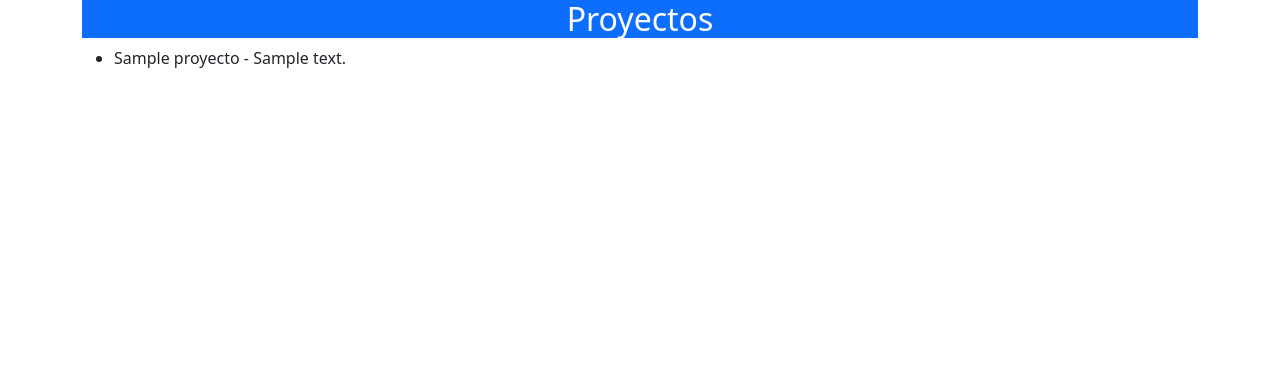
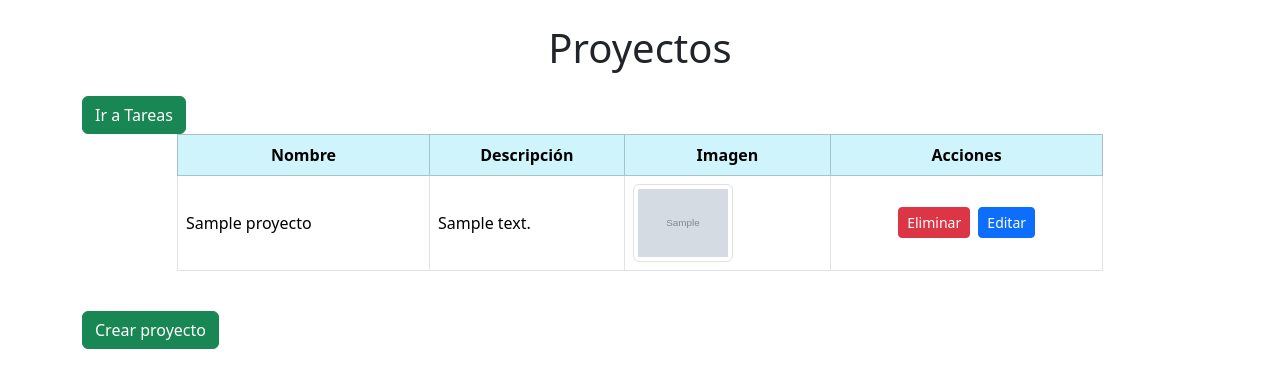
Before and after one commit to ElizabethMargott/Basic-Project, a Django app: page /proyectos/ in a window 1280 px wide. Shown: the top 388 px of the page. Run offline with Django 5.2, Linux system fonts and the light colour scheme; tables that the repository leaves empty hold one stand-in row (values such as "Sample post"); grey boxes marked "Sample" are stand-in pictures.

Commit message:
todavia decorando

```diff
--- a/app/models.py
+++ b/app/models.py
@@ -3,6 +3,7 @@ from django.db import models
 class Proyecto(models.Model):
     nombre = models.CharField(max_length=100)
     descripcion = models.TextField()
+    img = models.ImageField(upload_to='proyectos/')
 
     def __str__(self):
         return self.nombre
--- /dev/null
+++ b/app/static/css/style.css
@@ -0,0 +1,4 @@
+
+html, body{
+    background: rgb(255, 255, 255);
+}
--- a/app/templates/layout.html
+++ b/app/templates/layout.html
@@ -1,10 +1,13 @@
 <!DOCTYPE html>
 <html lang="en">
-<head>
+    <head>
+    {% load static %}
     <meta charset="UTF-8">
     <meta name="viewport" content="width=device-width, initial-scale=1.0">
     <title>App Test</title>
     <link href="https://cdn.jsdelivr.net/npm/bootstrap@5.3.2/dist/css/bootstrap.min.css" rel="stylesheet">
+    <link rel="stylesheet" type="text/css" href="{% static 'css/style.css' %}">
+
 </head>
 <body>
 
--- a/app/templates/lista_proyectos.html
+++ b/app/templates/lista_proyectos.html
@@ -2,15 +2,46 @@
 
 {% block content %}
 
-    <div class="container">
-        <h1 class="bg-primary text-center fs-2 text-white">Proyectos</h1>
+<div class="container">
+    <h1 class="text-center my-4">Proyectos</h1>
 
-        <ul>
-            {% for proyecto in proyectos %}
-              <li>{{ proyecto.nombre }} - {{ proyecto.descripcion }}</li>
-            {% endfor %}
-        </ul>
-
+    <div class="mt-4">
+        <a href="{% url 'listar_tareas' %}" class="btn btn-success btn-block">Ir a Tareas</a>
     </div>
 
+    <div class="row justify-content-center">
+        <div class="col-lg-10">
+            <div class="table-responsive">
+                <table class="table table-bordered table-hover">
+                    <thead class="table-info ">
+                        <tr class="text-center">
+                            <th scope="col">Nombre</th>
+                            <th scope="col">Descripción</th>
+                            <th scope="col">Imagen</th>
+                            <th scope="col">Acciones</th>
+                        </tr>
+                    </thead>
+                    <tbody>
+                        {% for proyecto in proyectos %}
+                        <tr>
+                            <td class="align-middle">{{ proyecto.nombre }}</td>
+                            <td class="align-middle">{{ proyecto.descripcion }}</td>
+                            <td class="align-middle"><img class="img-thumbnail" style="max-width: 100px; max-height: 100px;" src="/media/{{ proyecto.img }}" alt="{{ proyecto.nombre }}"></td>
+                            <td class="align-middle text-center">
+                                <a href="{% url 'eliminar_proyecto' proyecto_id=proyecto.id %}" class="btn btn-danger btn-sm me-1">Eliminar</a>
+                                <a href="{% url 'editar_proyecto' proyecto_id=proyecto.id %}" class="btn btn-primary btn-sm">Editar</a>
+                            </td>
+                        </tr>
+                        {% endfor %}
+                    </tbody>
+                </table>
+            </div>
+        </div>
+    </div>
+
+    <div class="mt-4">
+        <a href="{% url 'crear_proyecto' %}" class="btn btn-success btn-block">Crear proyecto</a>
+    </div>
+</div>
+
 {% endblock %}
--- a/app/urls.py
+++ b/app/urls.py
@@ -1,7 +1,24 @@
 from django.urls import path
 from . import views
+from django.conf import settings
+from django.conf.urls.static import static
 
 urlpatterns = [
     path('', views.home, name="home"),
     path('proyectos/', views.lista_proyectos, name='lista_proyectos'),
+    path('proyectos/create/', views.crear_proyecto, name='crear_proyecto'),
+    path('proyectos/<int:proyecto_id>/', views.detalle_proyecto, name='detalle_proyecto'),
+    path('proyectos/<int:proyecto_id>/editar/', views.editar_proyecto, name='editar_proyecto'),
+    path('proyectos/<int:proyecto_id>/eliminar/', views.eliminar_proyecto, name='eliminar_proyecto'),
+
+
+    path('tareas/', views.listar_tareas, name='listar_tareas'),
+    path('proyectos/<int:proyecto_id>/tareas/crear/', views.crear_tarea, name='crear_tarea'),
+
+    path('proyectos/<int:proyecto_id>/tareas/crear/', views.crear_tarea, name='crear_tarea'),
+    path('proyectos/<int:proyecto_id>/tareas/', views.lista_tareas, name='lista_tareas'),
+
 ]
+
+if settings.DEBUG:
+    urlpatterns += static(settings.MEDIA_URL, document_root=settings.MEDIA_ROOT)
--- a/app/views.py
+++ b/app/views.py
@@ -1,6 +1,8 @@
 from django.shortcuts import render
 from django.http import HttpResponse
 from .models import *
+from .forms import *
+from django.shortcuts import render, redirect, get_object_or_404
 
 def saludo(req):
     return HttpResponse("Hello World!")
@@ -9,8 +11,86 @@ def home(req):
     context = {}
     return render(req, 'home.html', context)
 
-
 def lista_proyectos(request):
     proyectos = Proyecto.objects.all()
+    return render(request, 'lista_proyectos.html', {'proyectos': proyectos})
 
-    return render(request, 'lista_proyectos.html', {'proyectos': proyectos})
+def crear_proyecto(request):
+    if request.method == 'POST':
+        form = ProyectoForm(request.POST, request.FILES)
+        if form.is_valid():
+            form.save()
+            return redirect('lista_proyectos')
+    else:
+        form = ProyectoForm()
+
+    return render(request, 'crear_proyecto.html', {'form': form})
+
+def detalle_proyecto(request, proyecto_id):
+    proyecto = get_object_or_404(Proyecto, pk=proyecto_id)
+
+    return render(request, 'detalle_proyecto.html', {'proyecto': proyecto})
+
+def editar_proyecto(request, proyecto_id):
+    proyecto = get_object_or_404(Proyecto, pk=proyecto_id)
+
+    if request.method == 'POST':
+        form = ProyectoForm(request.POST, instance=proyecto)
+        if form.is_valid():
+            form.save()
+        return redirect('detalle_proyecto', proyecto_id=proyecto_id)
+    else:
+        form = ProyectoForm(instance=proyecto)
+
+    return render(request, 'editar_proyecto.html', {'form': form, 'proyecto': proyecto})
+
+def eliminar_proyecto(request, proyecto_id):
+    proyecto = get_object_or_404(Proyecto, pk=proyecto_id)
+
+    if request.method == 'POST':
+        proyecto.delete()
+        return redirect('lista_proyectos')
+
+    return render(request, 'eliminar_proyecto.html', {'proyecto': proyecto})
+
+
+def crear_tarea(request, proyecto_id):
+    proyecto = get_object_or_404(Proyecto, pk=proyecto_id)
+
+    if request.method == 'POST':
+        form = TareaForm(request.POST)
+        if form.is_valid():
+            tarea = form.save(commit=False)
+            tarea.proyecto = proyecto
+            tarea.save()
+            return redirect('lista_tareas', proyecto_id=proyecto_id)
+    else:
+        form = TareaForm()
+
+    return render(request, 'crear_tarea.html', {'form': form, 'proyecto': proyecto})
+
+
+def listar_tareas(request):
+    proyectos = Proyecto.objects.all()
+    tareas = Tarea.objects.all()
+    return render(request, 'listar_tareas.html', {'tareas': tareas, 'proyectos': proyectos})
+
+
+def lista_tareas(request, proyecto_id):
+    proyecto = get_object_or_404(Proyecto, pk=proyecto_id)
+    tareas = Tarea.objects.filter(proyecto=proyecto)
+    return render(request, 'lista_tareas.html', {'proyecto': proyecto, 'tareas': tareas})
+
+def detalle_tarea(request):
+    tarea = get_object_or_404(Tarea, pk=request.GET['tarea_id'])
+
+    return render(request, 'detalle_tarea.html', {'tarea': tarea})
+
+def editar_tarea(request, tarea_id):
+    tarea = get_object_or_404(Tarea, pk=tarea_id)
+
+    if request.method == 'POST':
+        form = TareaForm(request.POST, instance=tarea)
+        if form.is_valid():
+            form.save()
+        return redirect('detalle_tarea', tarea_id=tarea_id)
```
Also changed, not shown: app/forms.py (added, +12 -0 lines), app/templates/crear_proyecto.html (added, +13 -0 lines), app/templates/crear_tarea.html (added, +17 -0 lines), app/templates/detalle_proyecto.html (added, +14 -0 lines), app/templates/editar_proyecto.html (added, +13 -0 lines), app/templates/eliminar_proyecto.html (added, +13 -0 lines), app/templates/lista_tareas.html (added, +19 -0 lines), app/templates/listar_tareas.html (added, +22 -0 lines), project/settings.py (+11 -2 lines), app/migrations/0001_initial.py, media/proyectos/Jumper.jpg (added), media/proyectos/perrito.jpg (added).
